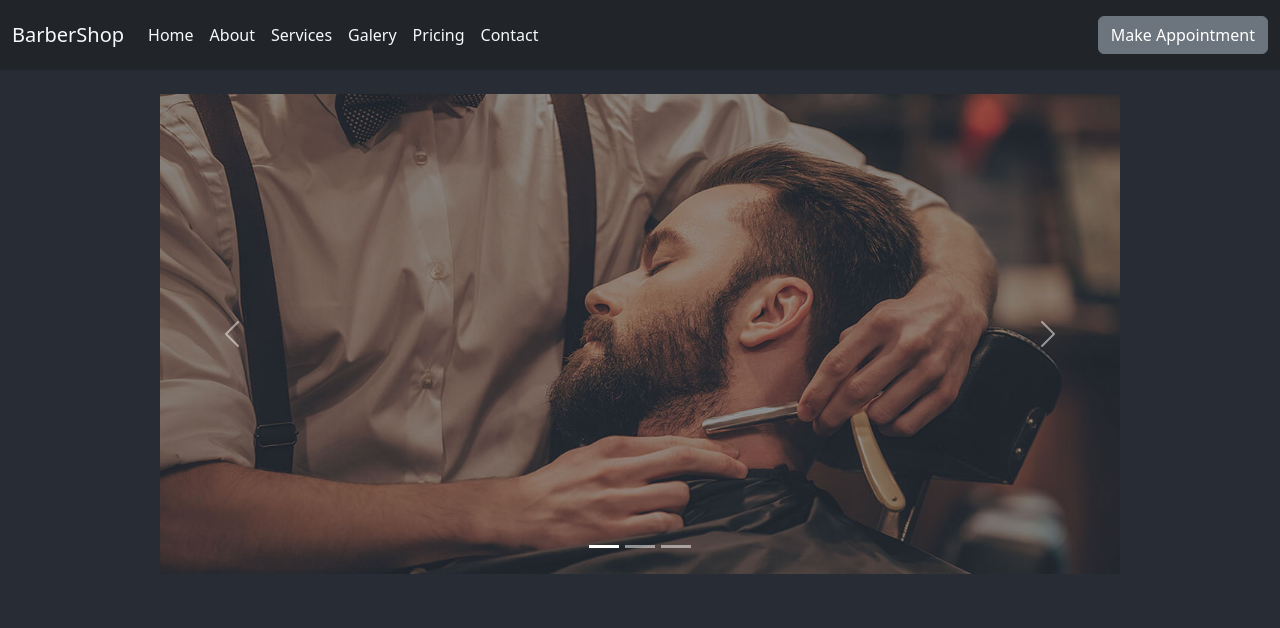
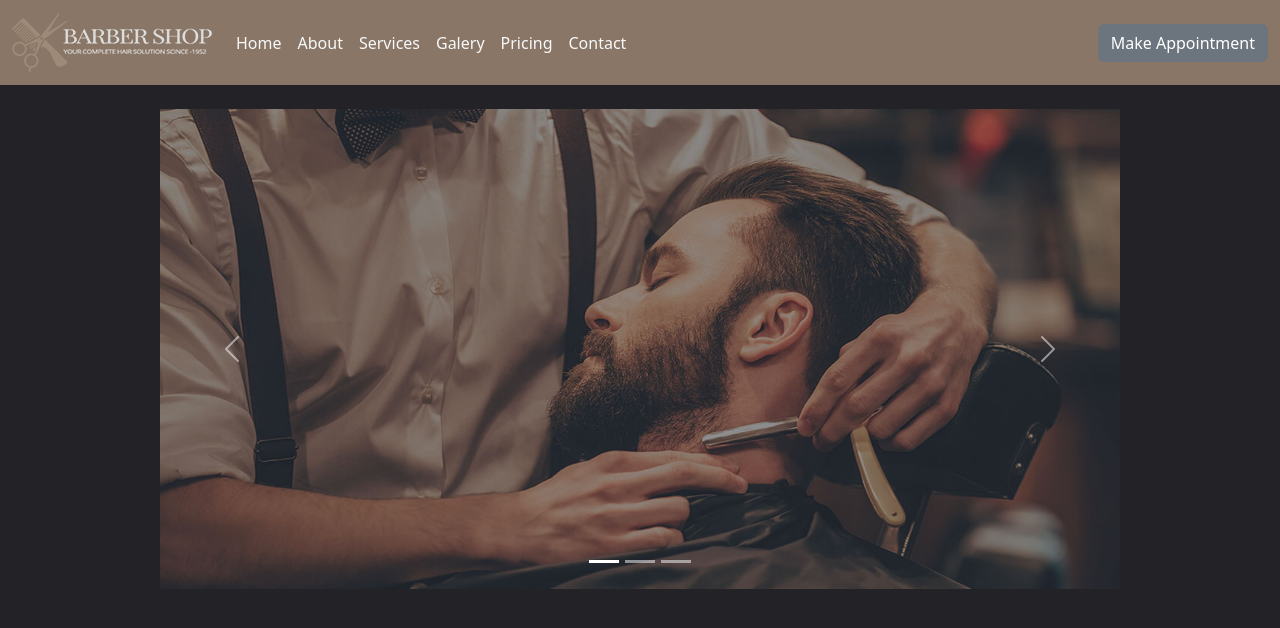
Before and after one commit to Osvaldo-1/Proyecto-Barber-Shop, a React (Create React App) app in the folder barbershop/: page / in a window 1280 px wide. Shown: the top 628 px of the page. Built offline with nearby package versions, Linux system fonts and the light colour scheme.

Commit message:
Incorporacion de colores a la pagina

```diff
--- a/barbershop/src/App.css
+++ b/barbershop/src/App.css
@@ -1,7 +1,7 @@
 .App {
   text-align: center;
   min-height: 100vh;
-  background-color: #282c34;
+  background-color: #222227;
 }
 
 .App-logo {
--- a/barbershop/src/components/Navbar.jsx
+++ b/barbershop/src/components/Navbar.jsx
@@ -1,4 +1,5 @@
 import { Link } from "react-router-dom";
+import '../pages/Pages.css';
 
 export default function Navbar() {
 
@@ -36,12 +37,12 @@ export default function Navbar() {
   ]
 
   return (
-    <nav class="navbar navbar-expand-lg bg-dark">
+    <nav class="navbar navbar-expand-lg navs">
         <div class="container-fluid">
             <button class="navbar-toggler" type="button" data-bs-toggle="collapse" data-bs-target="#navbarTogglerDemo03" aria-controls="navbarTogglerDemo03" aria-expanded="false" aria-label="Toggle navigation">
             <span class="navbar-toggler-icon"></span>
             </button>
-            <Link to="/" class="navbar-brand text-light">BarberShop</Link>
+            <Link to="/" class="navbar-brand text-light"><img src="/images/barbershop_logo.png" alt="logo" /></Link>
             <div class="collapse navbar-collapse" id="navbarTogglerDemo03">
                 <ul class="navbar-nav me-auto mb-2 mb-lg-0">
                   {opciones.map((opcion) => (
@@ -52,7 +53,7 @@ export default function Navbar() {
                 </ul>
             </div>
             <span class="navbar-text">
-              <button type="button" class="btn btn-secondary">Make Appointment</button>
+              <button type="button" class="btn btn-secondary btns">Make Appointment</button>
             </span>
         </div>
     </nav>
--- /dev/null
+++ b/barbershop/src/pages/Pages.css
@@ -0,0 +1,13 @@
+.navs {
+    background-color: #897666;
+}
+
+.btns {
+    background-color: #fcf9f5;
+    color: #222227;
+    border: none;
+}
+
+.btns:hover {
+    background-color: #9e8a78;
+}
```
Also changed, not shown: 1 other file (tests, documents, lock files or other folders).
